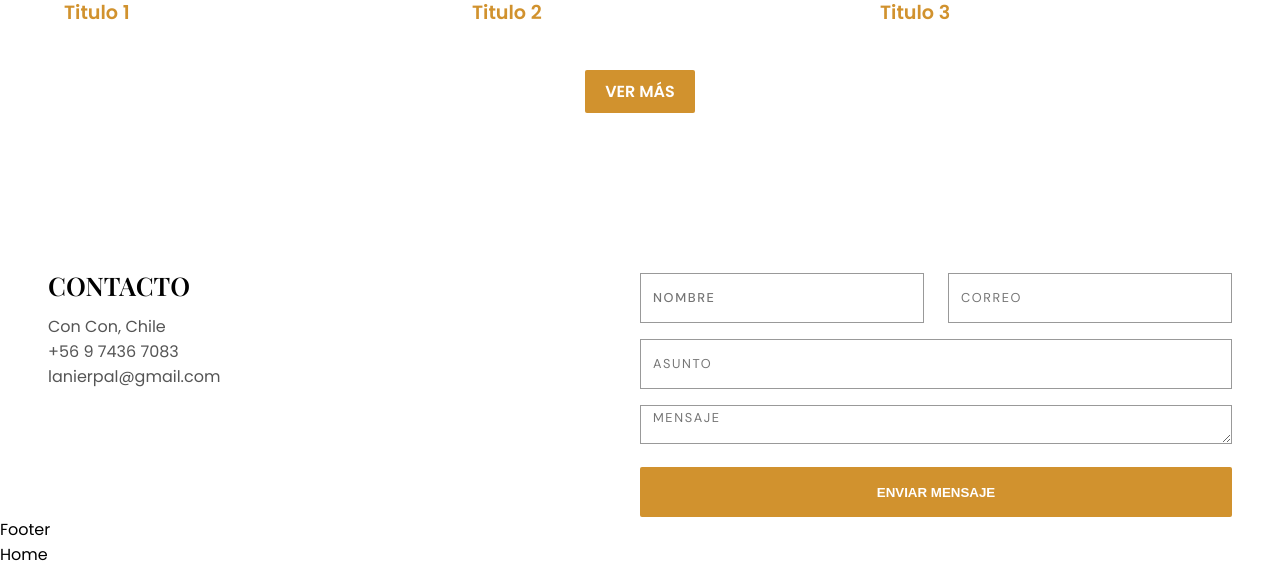
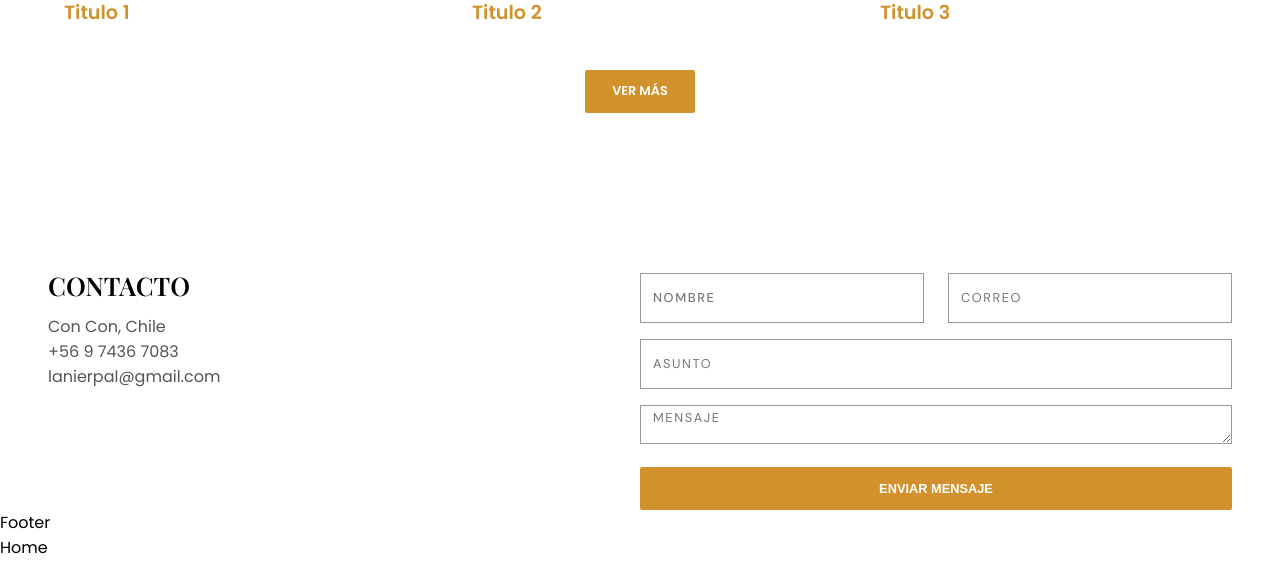
Before and after one commit to JJ1313/carolinaFagerstrom-react, a React (Vite) app: page / in a window 1280 px wide. Shown: the part 1834-2398 px from the top of the page. Built offline with nearby package versions, Linux system fonts and the light colour scheme; the HTML template or start-up script is replaced by a standard one; a web font is replaced by a local one.

Commit message:
traspasa caracteristicas dadas por clases utilitaarias a los botones a la clase btn(text-trasnform, margin height y font size)

```diff
--- a/src/assets/css/news.css
+++ b/src/assets/css/news.css
@@ -1,6 +1,5 @@
 #news {
   .btn {
     width: 110px;
-    height: 43px;
   }
 }
--- a/src/assets/css/styles.css
+++ b/src/assets/css/styles.css
@@ -365,7 +365,10 @@
   transition: 0.5s all ease-in-out;
   font-weight: 600;
   cursor: pointer;
-  height: 50px;
+  height: 43px;
+  font-size: 0.8rem;
+  margin-inline: auto;
+  text-transform: uppercase;
 
   &:hover {
     outline: 1px solid var(--clr-alert);
--- a/src/components/Contact.jsx
+++ b/src/components/Contact.jsx
@@ -25,7 +25,7 @@ export function Contact() {
             <textarea id="message" name="email" aria-label="Mensaje" placeholder="Mensaje" className="txt-upper fs-08 ff-terciary" />
           </div>
         </div>
-        <button type="submit" className="btn txt-upper mt-1 mx-auto">enviar mensaje</button>
+        <button type="submit" className="btn mt-1">enviar mensaje</button>
       </form>
     </section>
   )
--- a/src/components/NewsHome.jsx
+++ b/src/components/NewsHome.jsx
@@ -11,7 +11,7 @@ export function NewsHome() {
         <Card title="Titulo 2" img="src\assets\img\piano.jpg" link=""></Card>
         <Card title="Titulo 3" img="src\assets\img\piano.jpg" link=""></Card>
       </div>
-      <a href="/news" className="btn mx-auto mt-2 txt-upper">Ver más</a>
+      <a href="/news" className="btn mt-2">Ver más</a>
     </section>
   )
 }
```
